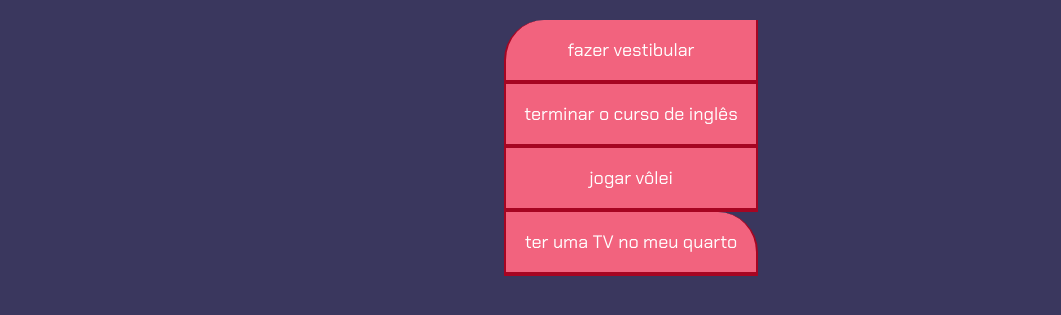
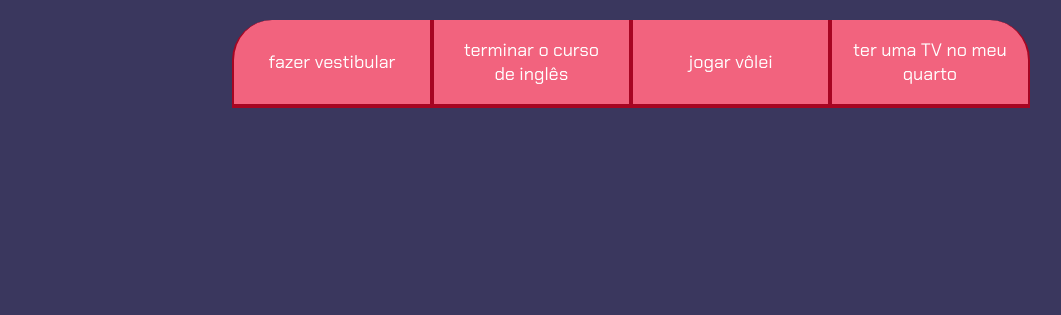
Before and after one commit to isa1323/org-obj-fut-3r-o, a plain HTML site: page index.html in a window 1280 px wide. Shown: the part 71-386 px from the top of the page, without its empty margins (9-1070 px from the left). Drawn offline with Linux system fonts and the light colour scheme.

Commit message:
media screen

```diff
--- a/style.css
+++ b/style.css
@@ -55,3 +55,8 @@ body{
 .botao:last-child{
     border-radius: 0 40px 0 0;
 }
+@media screen and (min-width:768px){
+    .botoes{
+        display: flex;
+    }
+}
```
